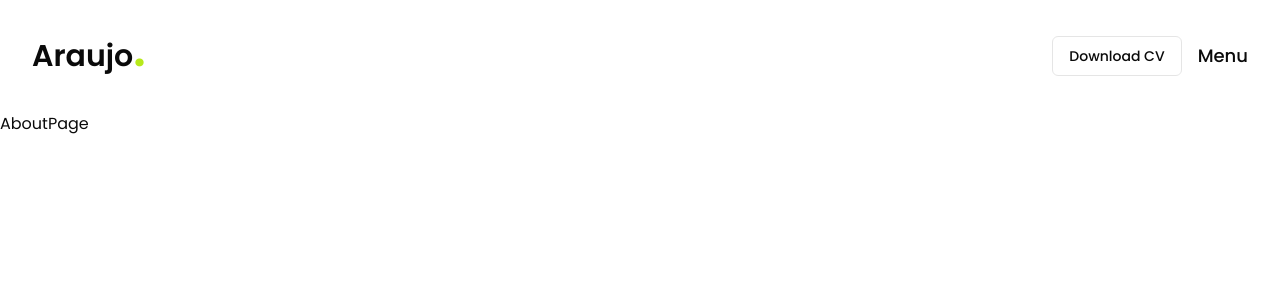
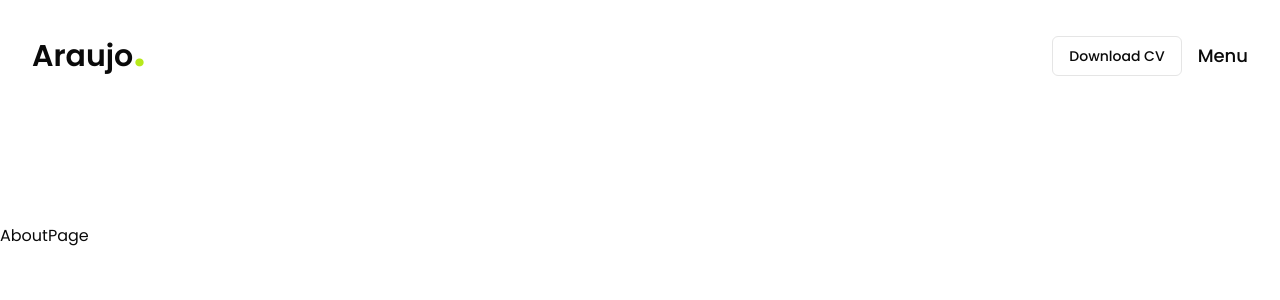
Before and after one commit to araujoerick/portifolio, a Next.js app: page /about in a window 1280 px wide. Shown: the top 300 px of the page. Built offline with nearby package versions, Linux system fonts and the light colour scheme.

Commit message:
💄 feat: change Header style

```diff
--- a/app/(home)/page.tsx
+++ b/app/(home)/page.tsx
@@ -4,7 +4,7 @@ import { ButtonThemeToggle } from "../_components/ui/button-theme-toggle";
 export default function Home() {
   return (
     <>
-      <main className="relative flex h-screen flex-col items-center justify-center">
+      <main className="relative flex h-[calc(100vh-120px)] flex-col items-center justify-center">
         <div className="fixed left-1/2 top-0 -z-20 w-full -translate-x-1/2">
           <ParticlesBackground />
         </div>
--- a/app/_components/header.tsx
+++ b/app/_components/header.tsx
@@ -3,7 +3,8 @@ import { Button } from "./ui/button";
 
 const Header = () => {
   return (
-    <header className="container fixed left-1/2 top-0 z-20 -translate-x-1/2">
+    <header className="flex justify-center">
+      <div className="container">
         <div className="flex items-center justify-between gap-4 py-9">
           <span className="text-3xl font-bold">
             Araujo<span className="text-5xl leading-3 text-pear-600">.</span>
@@ -13,6 +14,7 @@ const Header = () => {
             <Menu />
           </div>
         </div>
+      </div>
     </header>
   );
 };
--- a/app/globals.css
+++ b/app/globals.css
@@ -3,7 +3,7 @@
 @tailwind utilities;
 
 .container {
-  @apply mx-auto w-full max-w-[1444px] px-8;
+  @apply w-full max-w-[1440px] px-8;
 }
 
 .menu-clip-path {
```
Lines whose indentation alone changed are shown as unchanged.
